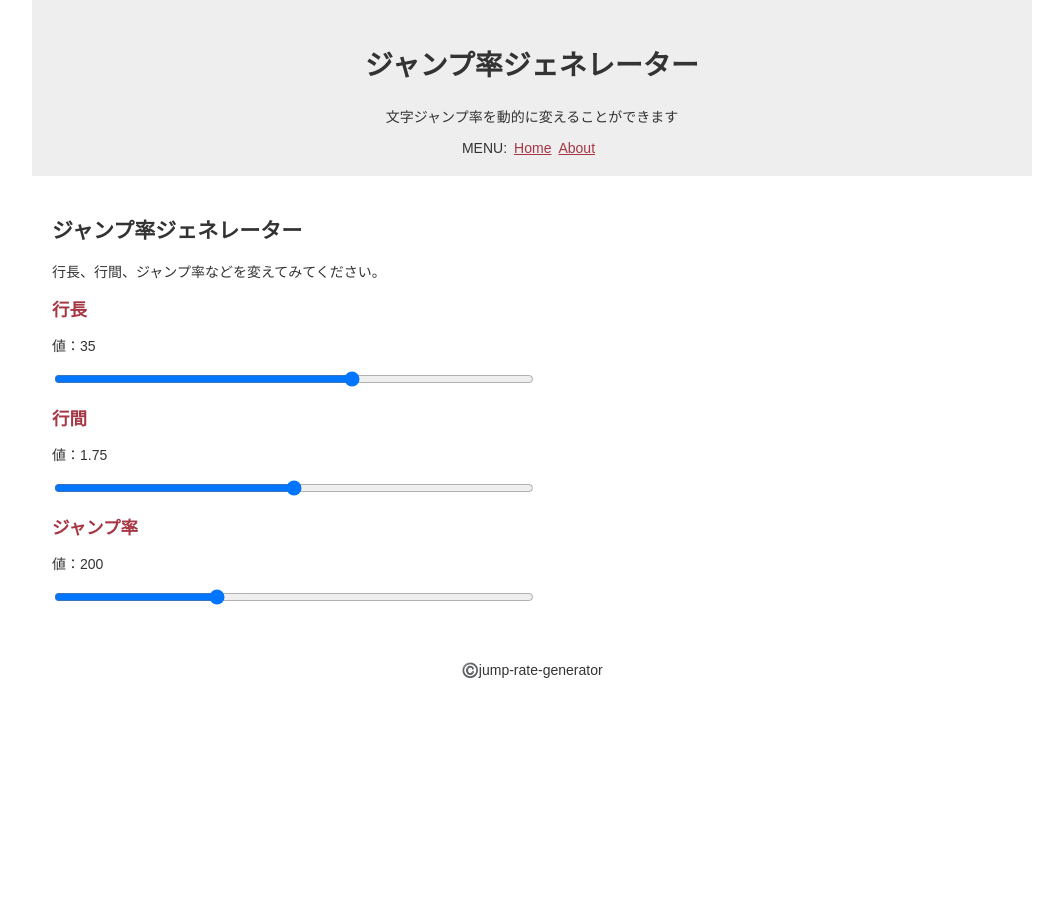
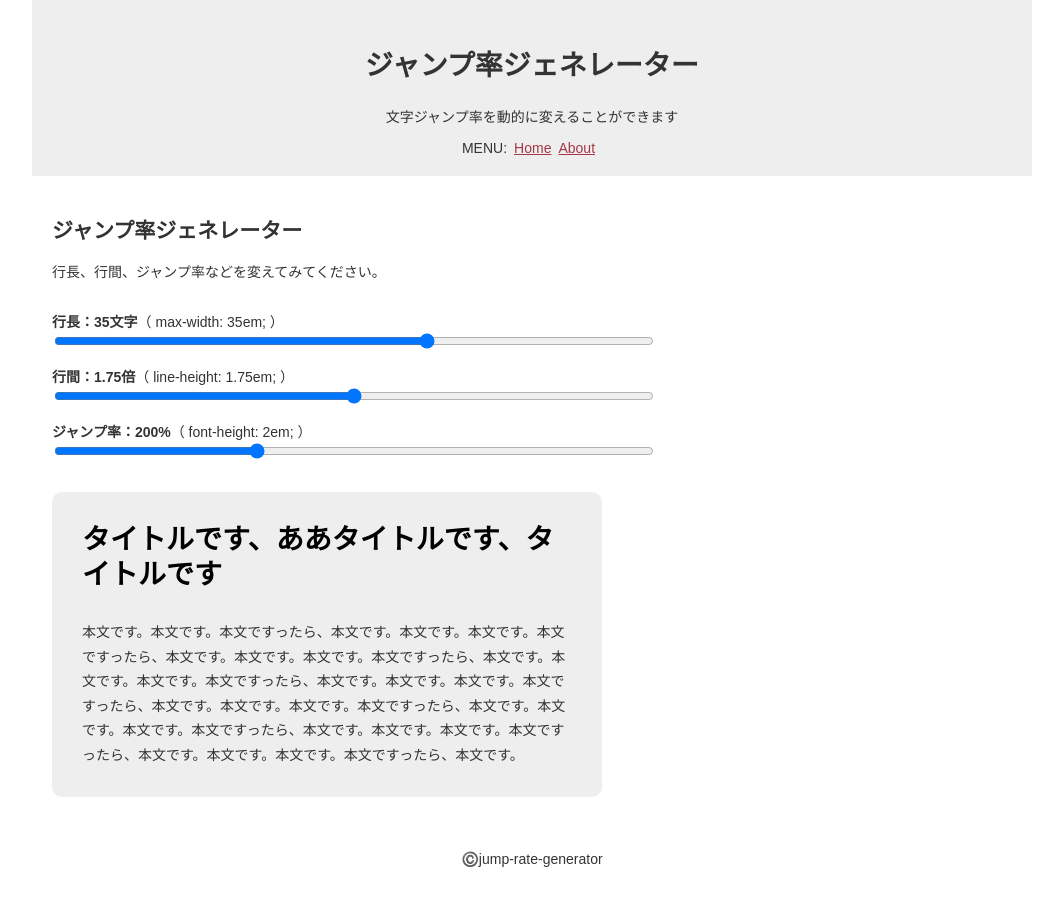
Before and after one commit to ryo-i/jump-rate-generator, a React (Create React App) app: page / in a window 1280 px wide. Shown: the whole page, without its empty margins (108-1171 px from the left). Before the commit the page ends 800 px from the top, so only its background shows below. Built offline with nearby package versions, Linux system fonts and the light colour scheme.

Commit message:
CSSを動的に変更

```diff
--- a/src/About.tsx
+++ b/src/About.tsx
@@ -5,6 +5,16 @@ import React  from 'react';
 function About() {
   return (
     <div className="inner">
+        <section>
+          <h2>推奨値</h2>
+          <p>下記を推奨値として初期値にしています。</p>
+          <ul>
+            <li>行長：35文字（ max-width: 35em; ）</li>
+            <li>行間：1.75倍（ line-height: 1.75em; ）</li>
+            <li>ジャンプ率：200%（ font-height: 2em; ）</li>
+          </ul>
+          <p>※参考：<a href="https://www.i-ryo.com/entry/2019/02/19/230354">【行長・行間・ジャンプ率】タイポグラフィ事始め（適度な箱組みとは）</a></p>
+        </section>
         <section>
           <h2>イイダリョウ</h2>
           <p>フロントエンドエンジニア。神奈川に住まう四十路のオジキ。 DTP→Webデザイナーから転向し今に至る。引き続きコツコツの日々。ブログも書いてます。 Webづくり やりたい時が 始め時！</p>
--- a/src/Inner.tsx
+++ b/src/Inner.tsx
@@ -3,21 +3,52 @@ import styled from 'styled-components';
 
 
 // Style
-const InputRange = styled.input`
-  width: 50%;
+const Setting = styled.div`
+  margin: 30px 0;
+  dt {
+    font-weight: bold;
+    .css {
+      font-weight: normal;
+    }
+  }
+  dd {
+    margin: 0 0 1em;
+  }
+  input {
+    width: 100%;
+    max-width: 600px;
+  }
+`;
+
+const Example = styled.div`
+  background: #eee;
+  display: inline-block;
+  border-radius: 10px;
+  font-size: 14px;
+  section {
+    margin: 30px;
+    line-height: 1.75em;
+    h2 {
+      color: #000;
+      line-height: 1.25em;
+      margin: 0 0 1em;
+    }
+    p {
+      margin: 0;
+    }
+  }
 `;
 
 
 // Component
 function Inner() {
-
   const [lineLength, setLineLength] = useState(35);
   const [lineHeight, setLineHeight] = useState(1.75);
-  const [jumpRate, setJumpRate] = useState(200);
+  const [jumpRate, setJumpRate] = useState(2);
+
 
   const useChangeValue = (e: React.ChangeEvent<HTMLInputElement>) => {
     let changeValue: number = Number(e.target.value);
-    console.log(changeValue);
     return changeValue;
   };
 
@@ -36,23 +67,55 @@ function Inner() {
     setJumpRate(changeValue);
   };
 
+
+  const P = styled.p`
+    line-height: ${lineHeight}em;
+  `;
+
+  const Section = styled.section`
+    max-width: ${lineLength}em;
+  `;
+
+  const H2 = styled.h2`
+    && {
+      font-size: ${jumpRate}em;
+    }
+  `;
+
+
   return (
     <div className="inner">
-        <section>
-          <h2>行長</h2>
-          <p>値：{lineLength}</p>
-          <InputRange type="range" name="range" min="10" max="50" defaultValue={lineLength} onChange={ChangeLineLength}></InputRange>
-        </section>
-        <section>
-          <h2>行間</h2>
-          <p>値：{lineHeight}</p>
-          <InputRange type="range" name="range" min="1" max="2.5" defaultValue={lineHeight} onChange={ChangeLineHeight} step="0.01"></InputRange>
-        </section>
-        <section>
-          <h2>ジャンプ率</h2>
-          <p>値：{jumpRate}</p>
-          <InputRange type="range" name="range" min="100" max="400" defaultValue={jumpRate} onChange={ChangeJumpRate}></InputRange>
-        </section>
+      <Setting>
+        <dl>
+          <dt>
+            行長：{lineLength}文字
+            <span className="css">（ max-width: {lineLength}em; ）</span>
+          </dt>
+          <dd>
+            <input type="range" name="range" min="10" max="50" defaultValue={lineLength} onChange={ChangeLineLength} />
+          </dd>
+          <dt>
+            行間：{lineHeight}倍
+            <span className="css">（ line-height: {lineHeight}em; ）</span>
+          </dt>
+          <dd>
+            <input type="range" name="range" min="1" max="2.5" step="0.05" defaultValue={lineHeight} onChange={ChangeLineHeight} />
+          </dd>
+          <dt>
+            ジャンプ率：{Math.round(jumpRate * 100)}%
+            <span className="css">（ font-height: {jumpRate}em; ）</span>
+          </dt>
+          <dd>
+            <input type="range" name="range" min="1" max="4" step="0.05" defaultValue={jumpRate} onChange={ChangeJumpRate} />
+          </dd>
+        </dl>
+      </Setting>
+      <Example>
+        <Section>
+          <H2>タイトルです、ああタイトルです、タイトルです</H2>
+          <P>本文です。本文です。本文ですったら、本文です。本文です。本文です。本文ですったら、本文です。本文です。本文です。本文ですったら、本文です。本文です。本文です。本文ですったら、本文です。本文です。本文です。本文ですったら、本文です。本文です。本文です。本文ですったら、本文です。本文です。本文です。本文ですったら、本文です。本文です。本文です。本文ですったら、本文です。本文です。本文です。本文ですったら、本文です。</P>
+        </Section>
+      </Example>
     </div>
   );
 }
--- a/src/data/data.json
+++ b/src/data/data.json
@@ -10,7 +10,7 @@
         },
         "about": {
             "title":"このアプリについて",
-            "text": "文字のジャンプ率を動的に変更した画面を確認することができます。"
+            "text": "文字の行長、行間、ジャンプ率を動的に変更した画面を確認することができます。"
         },
         "inner": [
             {
```
